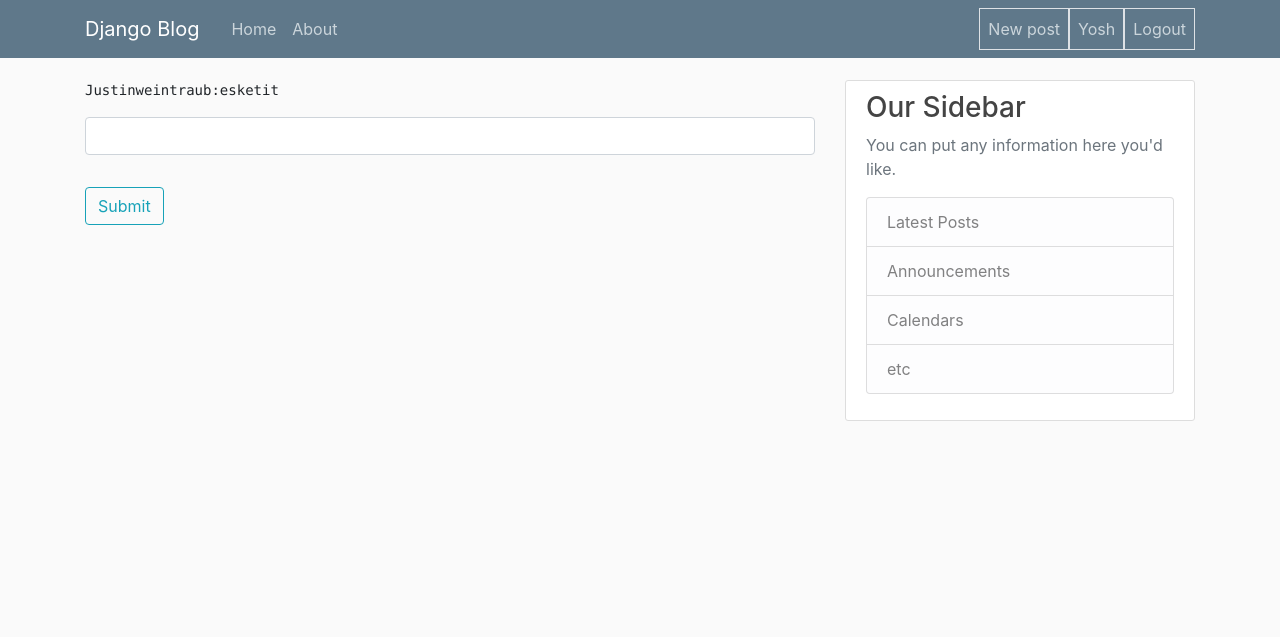
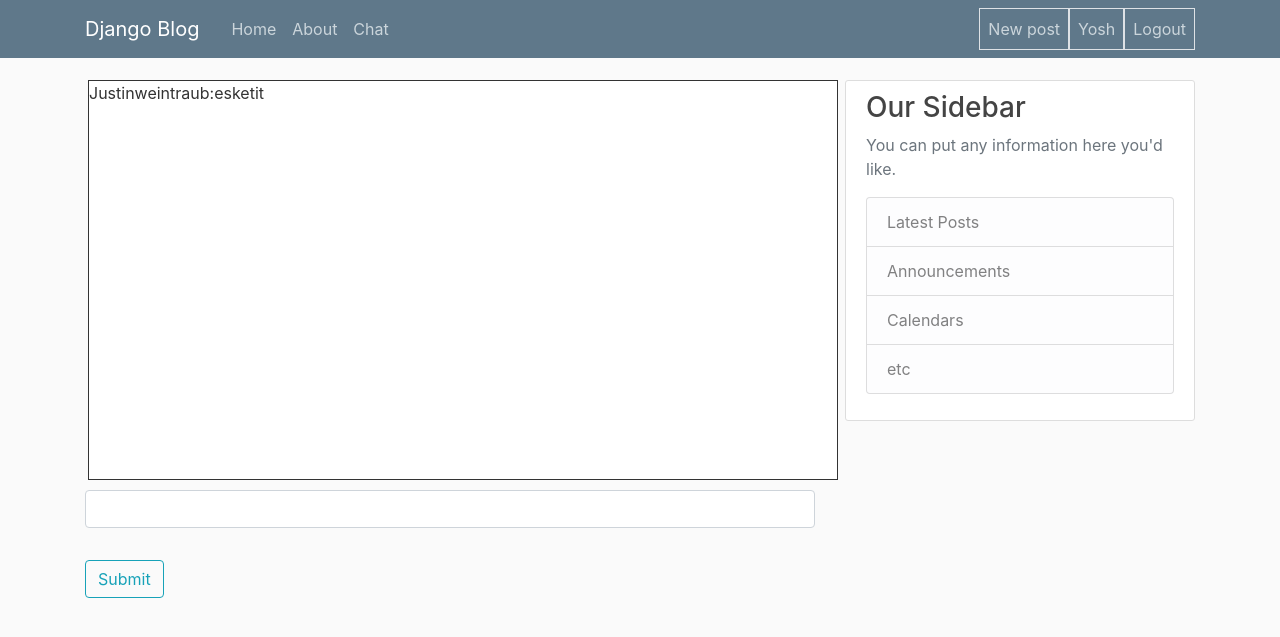
Before and after one commit to JustinWeintraub/blog, a Django app: page /chat/ in a window 1280 px wide. Shown: the top 637 px of the page. Run offline with Django 3.2, Linux system fonts and the light colour scheme; a user stored in the database is signed in; data comes from the database, SQL or seed files in the repository; both versions use the stored data as it was after the commit; some libraries are stand-ins or nearby versions.

Commit message:
finalized chatboard

```diff
--- a/blog/static/blog/main.css
+++ b/blog/static/blog/main.css
@@ -78,7 +78,18 @@ a.article-title:hover {
   margin-right: 20px;
   margin-bottom: 16px;
 }
-
+.chat-area{
+  background-color: #ffffff;
+  margin-left: 3px;
+  height:400px;
+  max-height: 400px;
+  width: 750px;
+  margin-bottom: 10px;
+  overflow-y:scroll;
+  word-wrap: break-word;
+  border-style:solid;
+  border-width: 1px;
+}
 .account-heading {
   font-size: 2.5rem;
 }
--- a/blog/templates/blog/base.html
+++ b/blog/templates/blog/base.html
@@ -9,9 +9,8 @@
 
     <!-- Bootstrap CSS -->
     <link rel="stylesheet" href="https://maxcdn.bootstrapcdn.com/bootstrap/4.0.0/css/bootstrap.min.css" integrity="sha384-Gn5384xqQ1aoWXA+058RXPxPg6fy4IWvTNh0E263XmFcJlSAwiGgFAW/dAiS6JXm" crossorigin="anonymous">
-
     <link rel="stylesheet" type="text/css" href="{% static 'blog/main.css' %}">
-
+    <script src="https://code.jquery.com/jquery-3.2.1.min.js"></script>
     {% if title %}
         <title>Django Blog - {{ title }}</title>
     {% else %}
@@ -30,6 +29,7 @@
             <div class="navbar-nav mr-auto">
               <a class="nav-item nav-link" href="{% url 'blog-home' %}">Home</a>
               <a class="nav-item nav-link" href="{% url 'blog-about' %}">About</a>
+              <a class="nav-item nav-link" href="{% url 'chat-board' %}">Chat</a>
             </div>
             <!-- Navbar Right Side -->
             <div class="navbar-nav">
@@ -76,7 +76,6 @@
 
     <!-- Optional JavaScript -->
     <!-- jQuery first, then Popper.js, then Bootstrap JS -->
-    <script src="https://code.jquery.com/jquery-3.2.1.slim.min.js" integrity="sha384-KJ3o2DKtIkvYIK3UENzmM7KCkRr/rE9/Qpg6aAZGJwFDMVNA/GpGFF93hXpG5KkN" crossorigin="anonymous"></script>
     <script src="https://cdnjs.cloudflare.com/ajax/libs/popper.js/1.12.9/umd/popper.min.js" integrity="sha384-ApNbgh9B+Y1QKtv3Rn7W3mgPxhU9K/ScQsAP7hUibX39j7fakFPskvXusvfa0b4Q" crossorigin="anonymous"></script>
     <script src="https://maxcdn.bootstrapcdn.com/bootstrap/4.0.0/js/bootstrap.min.js" integrity="sha384-JZR6Spejh4U02d8jOt6vLEHfe/JQGiRRSQQxSfFWpi1MquVdAyjUar5+76PVCmYl" crossorigin="anonymous"></script>
 </body>
--- a/chat/models.py
+++ b/chat/models.py
@@ -8,7 +8,7 @@ from django.contrib.auth.models import User #communications between users and po
 class ChatMessage(models.Model):
     author=models.ForeignKey(User,on_delete=models.CASCADE) #replace on delete with on active
     date_posted=models.DateTimeField(default=timezone.now())
-    content=models.CharField(max_length=50)
+    content=models.CharField(max_length=100)
     def __str__(self):
         return f'{self.author.username}:{self.content}'
 # Create your models here.
--- a/chat/templates/chat/board.html
+++ b/chat/templates/chat/board.html
@@ -1,11 +1,12 @@
 {% extends "blog/base.html" %}
 {% load crispy_forms_tags %}
 {% block content %}
-  <meta http-equiv="refresh" content="5"></meta>
+  <!--<meta http-equiv="refresh" content="5"></meta>-->
+  <div id = "responses" class="chat-area">
   {% for message in chatmessages %}
-  <pre>{{message.author}}:{{message.content}}</pre>
+  <p>{{message.author}}:{{message.content}}</p>
   {% endfor %}
-
+  </div>
   <form method = "POST">
     {% csrf_token %}
   <fieldset class = "form-group">
@@ -17,4 +18,13 @@
     <button class="btn btn-outline-info" type="submit"> Submit </button>
   </div>
   </form>
+  <script>
+$(document).ready(function() {
+  var my_refresh = setInterval(function() {
+    $('#responses').load('/log/');
+  }, 2000);
+});
+var element = document.getElementById("responses");
+element.scrollTop = element.scrollHeight;
+</script>
 {% endblock content %}
--- a/chat/views.py
+++ b/chat/views.py
@@ -3,6 +3,7 @@ from django.shortcuts import render, redirect
 from .models import ChatMessage
 from django.contrib.auth.decorators import login_required
 from django.views.generic import ListView
+from django.http import HttpResponse
 from .forms import ChatMessageCreationForm as Creation
 
 @login_required
@@ -10,22 +11,31 @@ def chatboard(request):
     template_name='chat/board.html'
     ordering=['-date_posted'] #newest to odlest
     messages = ChatMessage.objects.all()
+
+    while(messages.count()>15):
+        messages.first().delete()
+    #messages.filter(id=i)
     if(request.method=="POST"):
-        print("we are postin")
         #form = Creation(request.POST,instance=request.user)
         form = Creation(request.POST)
         if form.is_valid():
-            #form.author=request.user
             #print(form.author.id)
-            #print(form.author.id)
-            #form.author.id = request.user.id
             form=form.save(commit=False)
             form.author=request.user
             form.save()
-            print(ChatMessage.objects.all())
+            #print(ChatMessage.objects.all())
             return redirect('chat-board')
     else:
         form = Creation()
         #i need a form and the objects
     return render(request, 'chat/board.html', {'form':form,'chatmessages':messages})
+def log(request):
+    results = ChatMessage.objects.all()
+    for i in results:
+        if(i.author.profile.online()==False):
+            i.delete()
+    returner=""
+    for i in results:
+        returner+=("<p>"+str(i.author)+": "+str(i.content)+"</p>")
+    return HttpResponse(returner)
 # Create your views here.
--- /dev/null
+++ b/users/middleware.py
@@ -0,0 +1,11 @@
+import datetime
+from django.core.cache import cache
+from django.conf import settings
+from django.utils.deprecation import MiddlewareMixin
+from django.contrib.auth.mixins import LoginRequiredMixin
+class ActiveUserMiddleware(MiddlewareMixin):
+    def process_request(self, request):
+        current_user = request.user
+        now = datetime.datetime.now()
+        cache.set('seen_%s' % (current_user.username), now,
+                       settings.USER_LASTSEEN_TIMEOUT)
--- a/users/models.py
+++ b/users/models.py
@@ -22,6 +22,7 @@ class Profile(models.Model):
     def online(self):
         if self.last_seen():
             now = datetime.datetime.now()
+            print(now-self.last_seen())
             if now > self.last_seen() + datetime.timedelta(seconds=settings.USER_ONLINE_TIMEOUT):
                 return False
             else:
--- a/website/urls.py
+++ b/website/urls.py
@@ -22,6 +22,7 @@ from users import views as user_views
 from chat import views as chat_views
 urlpatterns = [
     path('', include('blog.urls')),
+    path('log/', chat_views.log, name='get_log'),
     path('admin/', admin.site.urls),
     path('register/', user_views.register, name="register"),
     path('profile/', user_views.profile, name="profile"),
```
Also changed, not shown: website/settings.py (+9 -1 lines), blog/migrations/0011_auto_20190711_1328.py (added), blog/migrations/0012_auto_20190711_1452.py (added), blog/migrations/0013_auto_20190711_1455.py (added), blog/migrations/0014_auto_20190711_1503.py (added), chat/migrations/0008_auto_20190711_1328.py (added), chat/migrations/0009_auto_20190711_1452.py (added), chat/migrations/0010_auto_20190711_1455.py (added), chat/migrations/0011_auto_20190711_1503.py (added), db.sqlite3.
